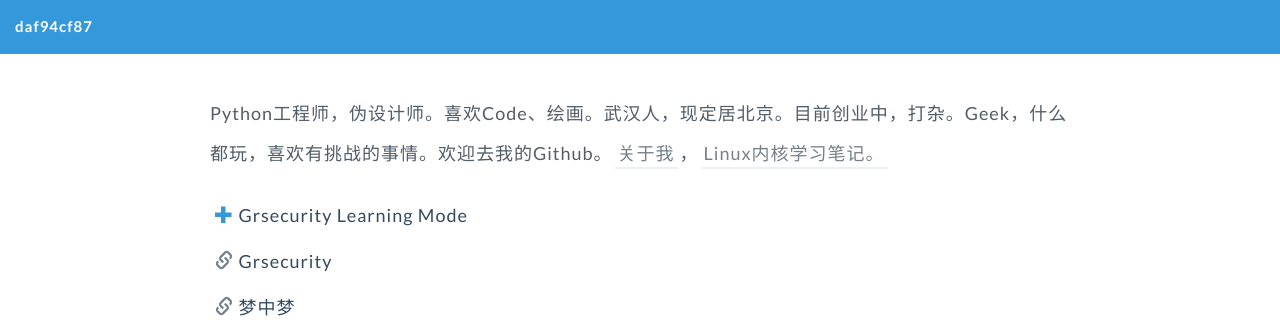
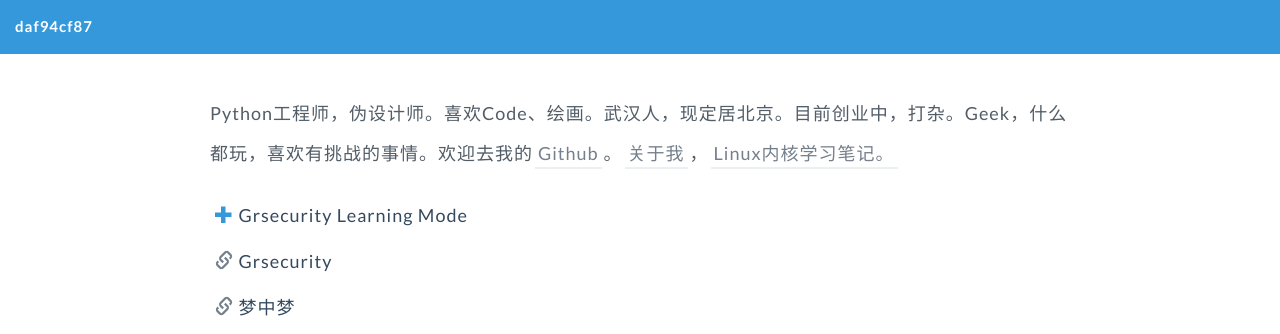
Before and after one commit to GuoJing/blog, a Jekyll site: the page built from index.html, in a window 1280 px wide. Shown: the top 334 px of the page. Built offline with Jekyll 4.4.1, drawn with Linux system fonts in a browser that asks for light colours; part of the change alters nothing that is shown.

Commit message:
auto commit

```diff
--- a/index.html
+++ b/index.html
@@ -10,7 +10,7 @@ title: GuoJing's Blog|只要心还跳
 <div class="posts">
     <div class="content">
         <p>
-        Python工程师，伪设计师。喜欢Code、绘画。武汉人，现定居北京。目前创业中，打杂。Geek，什么都玩，喜欢有挑战的事情。欢迎去我的Github。<a href="/about">关于我</a>，<a href="/linux-kernel-architecture/archive/">Linux内核学习笔记。</a></p>
+        Python工程师，伪设计师。喜欢Code、绘画。武汉人，现定居北京。目前创业中，打杂。Geek，什么都玩，喜欢有挑战的事情。欢迎去我的<a href="github.com/GuoJing" target="_blank ">Github</a>。<a href="/about">关于我</a>，<a href="/linux-kernel-architecture/archive/">Linux内核学习笔记。</a></p>
     </div>
 </div>
 
```
Also changed, not shown: 1 other file.
